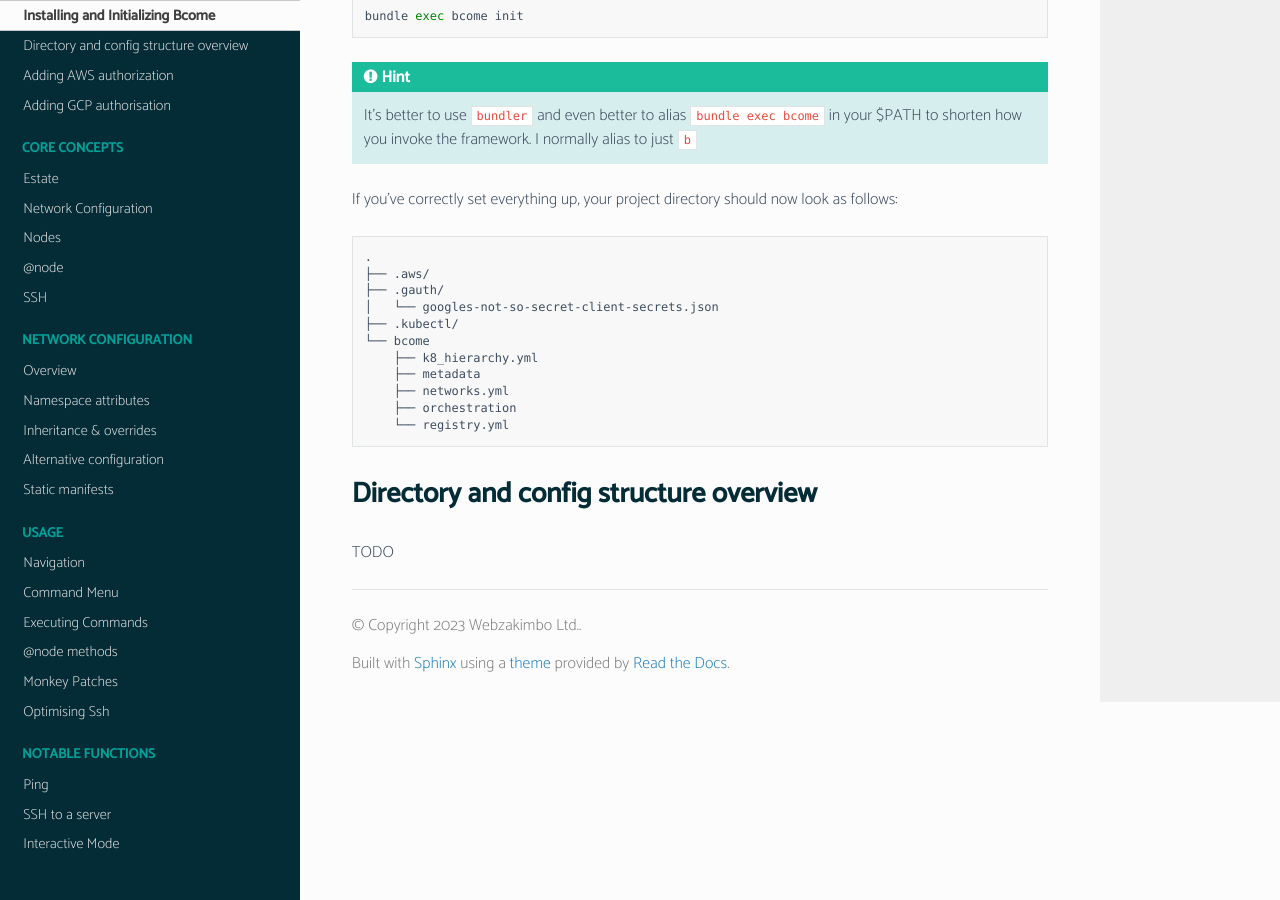
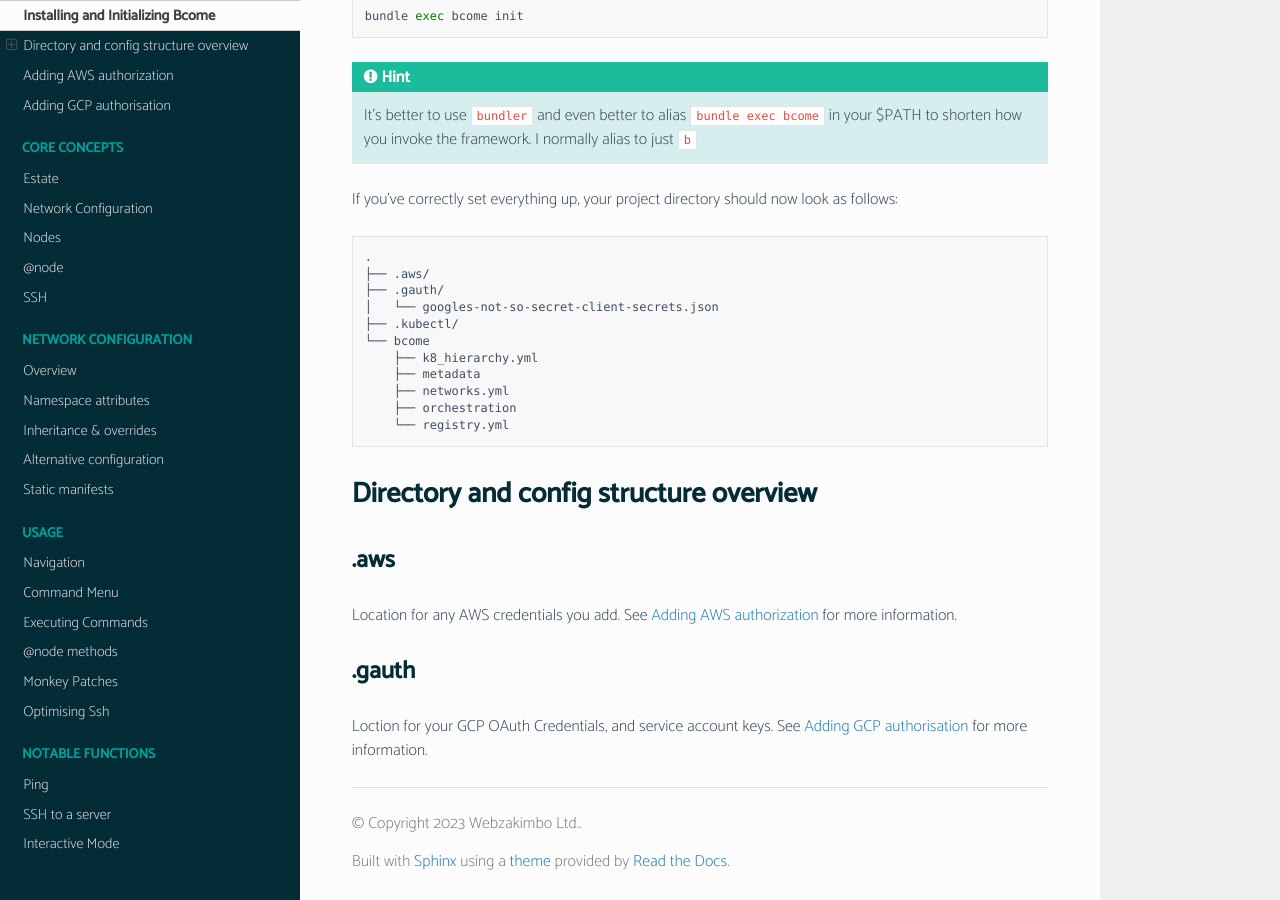
Before and after one commit to webzakimbo/bcome-read-the-docs, a Sphinx documentation site: the page built from docs/source/getting-started/setting-up-your-project.rst, in a window 1280 px wide and 900 px high, scrolled down 997 px. Built offline with Sphinx 7.4.7 and the Read the Docs theme 2.0.0, drawn with Linux system fonts in a browser that asks for light colours; pages that are not in the unit, such as notebooks, are missing from menus.

Commit message:
updated aws docs

```diff
--- a/docs/source/getting-started/prepare-aws-access.rst
+++ b/docs/source/getting-started/prepare-aws-access.rst
@@ -23,8 +23,6 @@ Create directory structure
 You haven't already done so, run ``bcome init`` to setup your project directory structure. For more information see :doc:`../getting-started/setting-up-your-project`.
 
 See also :doc:`create-project-structure`.
-
-One of the directories created in the root of your project will be named ``.aws``.
 
 Generate an AWS access key and secret access key
 ------------------------------------------------
--- a/docs/source/getting-started/setting-up-your-project.rst
+++ b/docs/source/getting-started/setting-up-your-project.rst
@@ -73,4 +73,12 @@ If you've correctly set everything up, your project directory should now look as
 Directory and config structure overview
 =======================================
 
-TODO
+.aws
+----
+
+Location for any AWS credentials you add. See :doc:`../getting-started/prepare-aws-access` for more information.
+
+.gauth
+------
+
+Loction for your GCP OAuth Credentials, and service account keys. See :doc:`../getting-started/prepare-gcp-access` for more information.
```
